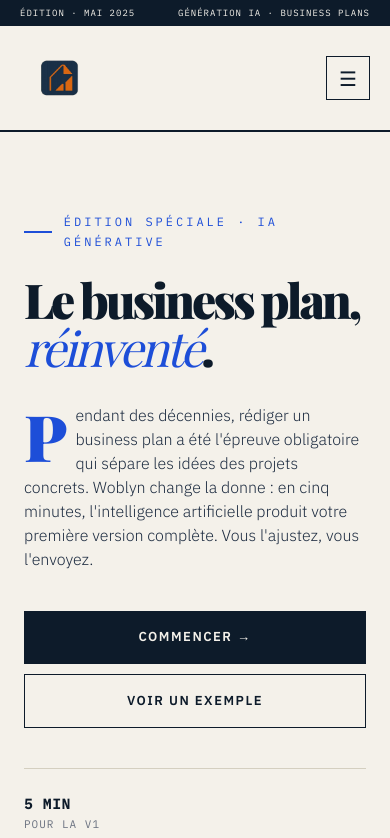
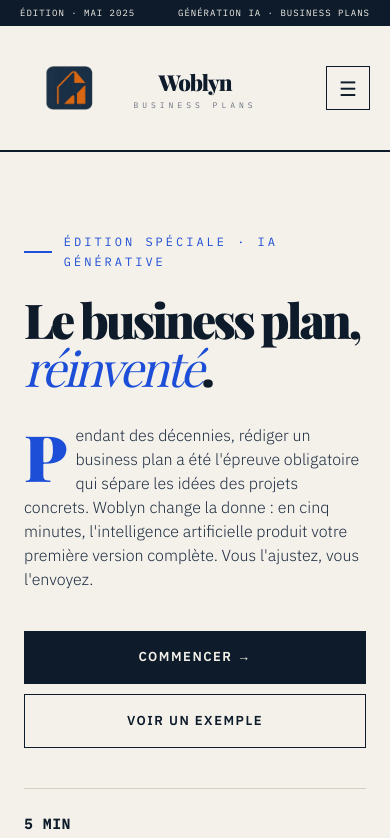
Before and after one commit to imboss29/woblyn, a Next.js app: page / in a window 390 px wide. Shown: the top 838 px of the page. Built offline with nearby package versions, Linux system fonts and the light colour scheme.

Commit message:
Show Woblyn name centered on mobile + bigger logo

```diff
--- a/app/globals.css
+++ b/app/globals.css
@@ -360,10 +360,26 @@
   }
 
   .nav-link-desktop,
-  .nav-center-desktop,
-  .nav-cta-desktop {
-    display: none !important;
-  }
+.nav-cta-desktop {
+  display: none !important;
+}
+
+.nav-center-desktop {
+  display: flex !important;
+  flex-direction: column;
+  align-items: center;
+  position: absolute;
+  left: 50%;
+  transform: translateX(-50%);
+}
+
+.nav-center-desktop .logo {
+  font-size: 22px !important;
+}
+
+.nav-center-desktop .logo-sub {
+  font-size: 8px !important;
+}
 
   .nav-left {
     flex: 1;
@@ -386,8 +402,8 @@
   }
 
   .nav-left img {
-    height: 80px !important;
-  }
+  height: 100px !important;
+}
 
   .topbar {
     font-size: 9px !important;
```
